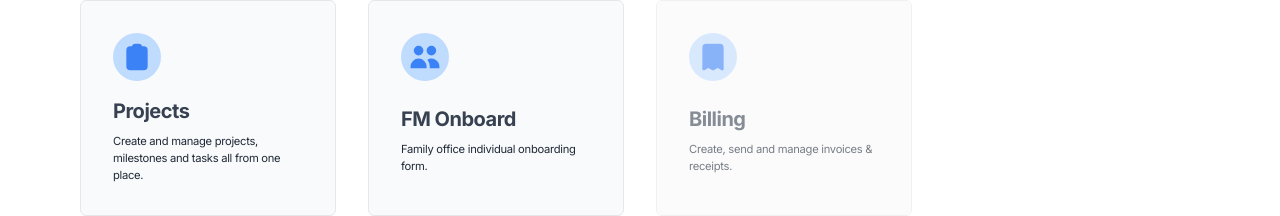
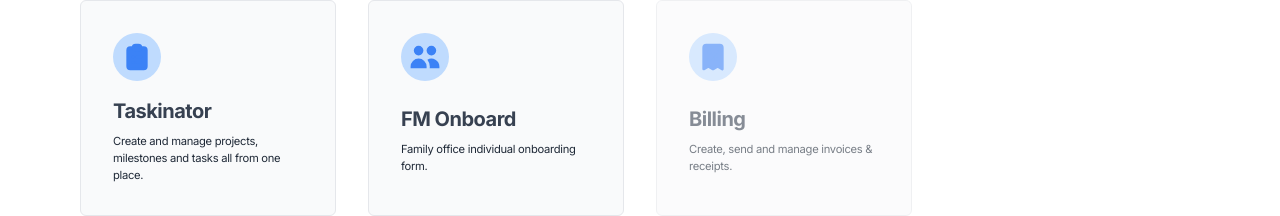
Before and after one commit to wpea/labs, a Next.js app: page /home in a window 1280 px wide. Shown: the part 204-420 px from the top of the page. Built offline with nearby package versions, Linux system fonts and the light colour scheme; no server answers; sample sign-in values are in the browser's storage.

Commit message:
renamed projects to taskinator

```diff
--- a/pages/home.js
+++ b/pages/home.js
@@ -48,7 +48,7 @@ export default function HomeCards() {
 
               <div className="space-y-2">
                 <div className="text-xl tracking-tight font-bold text-gray-700">
-                  Projects
+                  Taskinator
                 </div>
                 <div className="text-2xs tracking-tight">
                   Create and manage projects, milestones and tasks all from one
```
